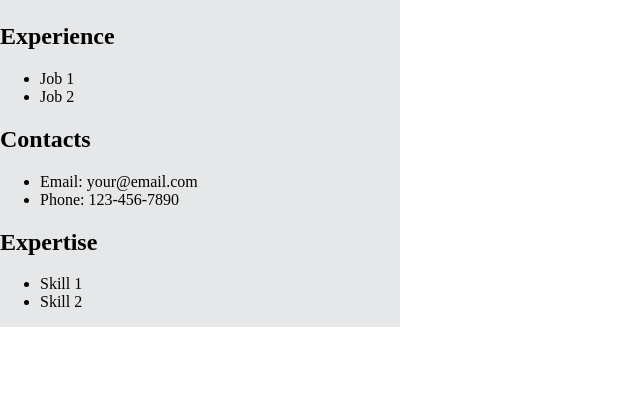
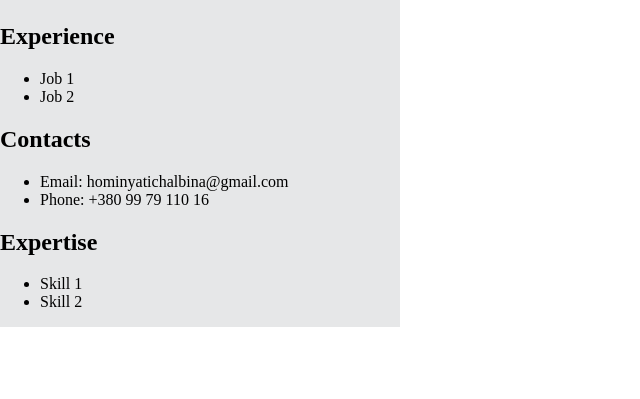
Before and after one commit to AlbinaKhominiatych/portfolio_site, a Django app: page / in a window 1280 px wide. Shown: the part 401-800 px from the top of the page, without its empty margins (0-640 px from the left). Run offline with Django 4.2, Linux system fonts and the light colour scheme.

Commit message:
add styles in index.html

```diff
--- a/portfolio/portfolio_app/templates/index.html
+++ b/portfolio/portfolio_app/templates/index.html
@@ -6,7 +6,7 @@
     <meta charset="UTF-8">
     <title>CV - Albina Khominiatych</title>
     <style>
-        /* Додайте стилі для оформлення вашого CV */
+        /* стилі для оформлення  CV */
         body {
             margin: 0;
             padding: 0;
@@ -21,14 +21,17 @@
         }
         #content {
             flex-grow: 1;
-            padding: 10px;
+            padding: 30px;
+        }
+        #content h1 {
+            font-size: 50px;
         }
         #photo img {
             width: 400px;
             height: 400px;
         }
         #info h2 {
-            font-size: 24px;
+            font-size: 20px;
         }
         #info p {
             font-size: 16px;
@@ -49,15 +52,15 @@
                 <ul>
                     <li>Job 1</li>
                     <li>Job 2</li>
-                    <!-- Додайте додаткові пункти досвіду роботи -->
+                    <!-- додаткові пункти досвіду роботи -->
                 </ul>
             </section>
             <section id="contacts">
                 <h2>Contacts</h2>
                 <ul>
-                    <li>Email: your@email.com</li>
-                    <li>Phone: 123-456-7890</li>
-                    <!-- Додайте додаткові контактні дані -->
+                    <li>Email: hominyatichalbina@gmail.com</li>
+                    <li>Phone: +380 99 79 110 16</li>
+
                 </ul>
             </section>
             <section id="expertise">
@@ -65,7 +68,7 @@
                 <ul>
                     <li>Skill 1</li>
                     <li>Skill 2</li>
-                    <!-- Додайте додаткові навички -->
+                    <!-- додаткові навички -->
                 </ul>
             </section>
         </div>
```
